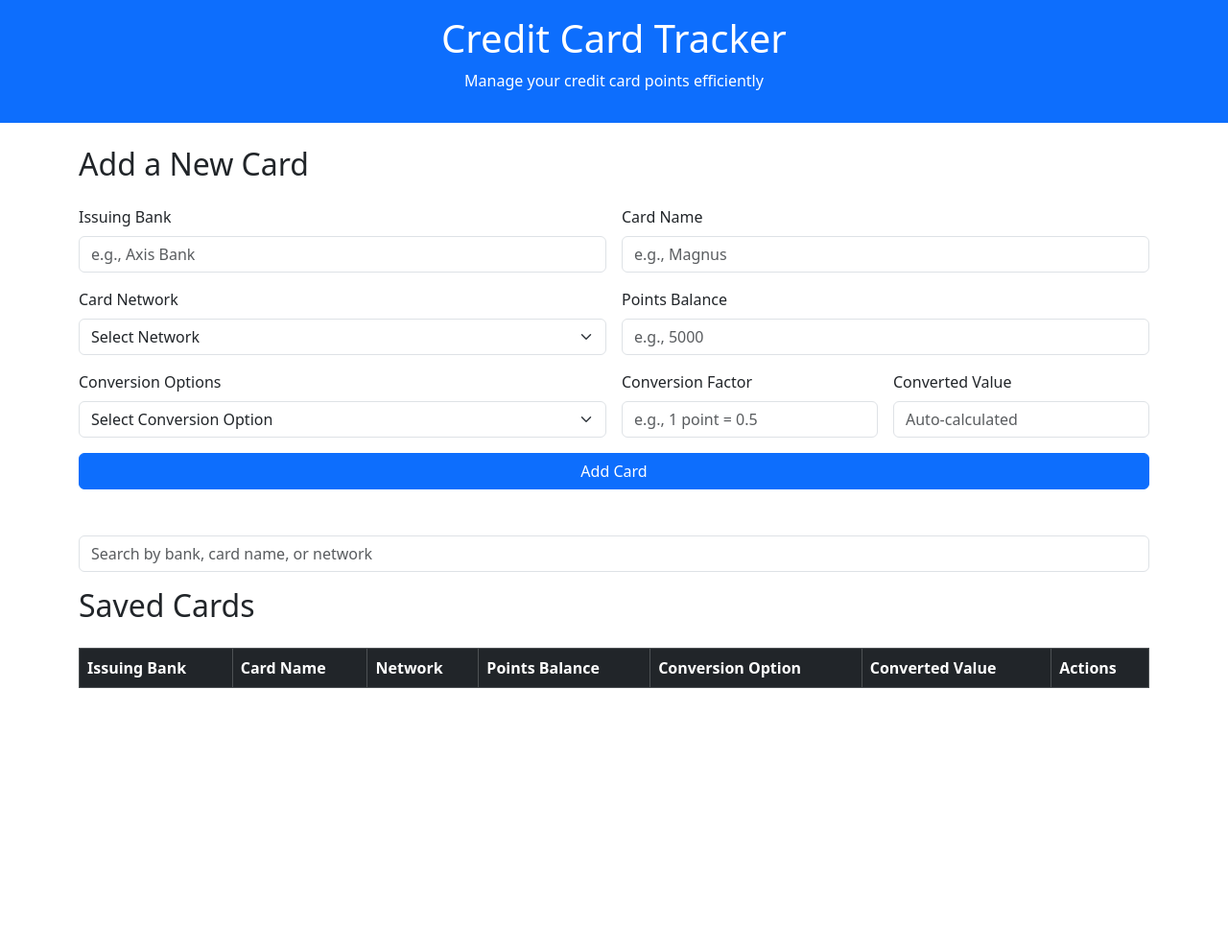
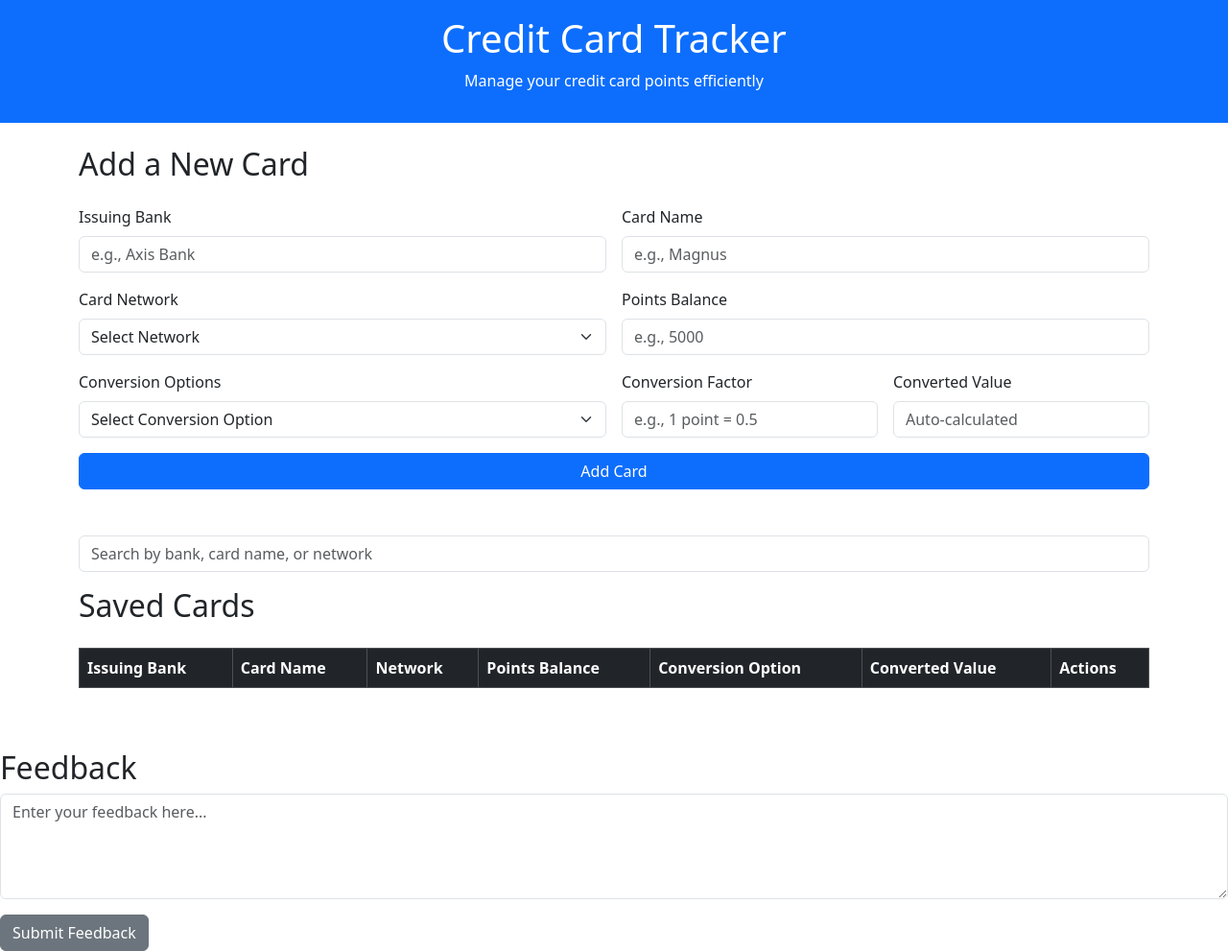
Before and after one commit to MiteshRaneMR/CCReward, a plain HTML site: page index.html in a window 1280 px wide. Shown: the whole page at 96% size. Before the commit the page ends 800 px from the top, so only its background shows below. Drawn offline with nearby package versions, Linux system fonts and the light colour scheme; no server answers.

Commit message:
Update index.html
Added Feedback

```diff
--- a/index.html
+++ b/index.html
@@ -90,6 +90,17 @@
             </div>
         </section>
     </main>
+<section class="mt-5">
+    <h2>Feedback</h2>
+    <form id="feedback-form" class="row g-3">
+        <div class="col-12">
+            <textarea id="feedback" class="form-control" rows="4" placeholder="Enter your feedback here..." required></textarea>
+        </div>
+        <div class="col-12">
+            <button type="submit" class="btn btn-secondary">Submit Feedback</button>
+        </div>
+    </form>
+</section>
 </body>
 <script src="script.js" type="module"></script>
 </html>
```
